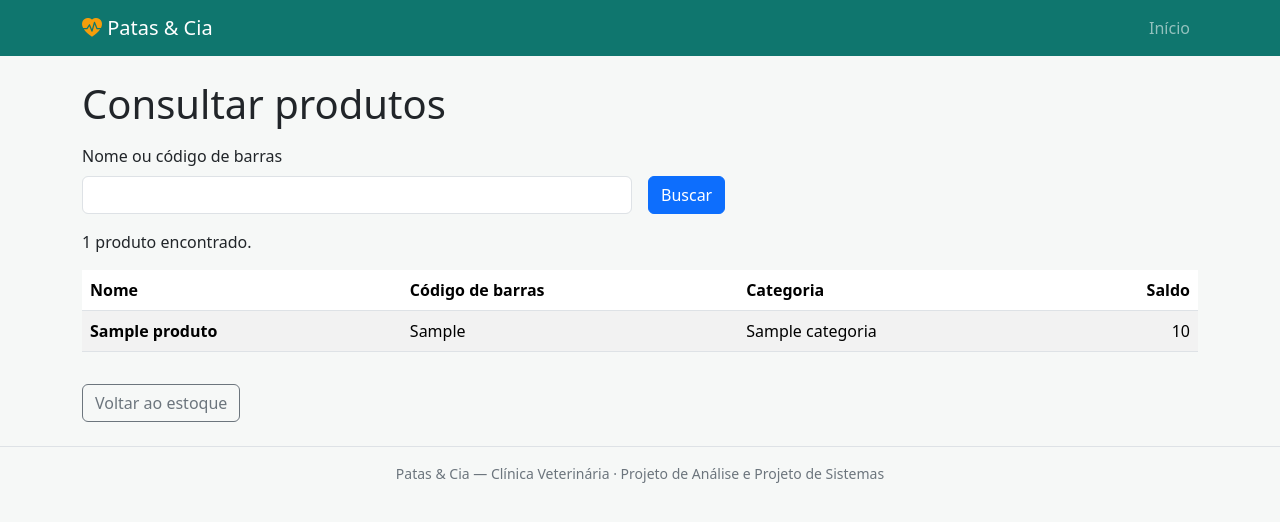
After one commit to fcgraciano/ClinicaVeterinaria, a PHP site: page /estoque/listar-produtos.php in a window 1280 px wide. The commit adds this page. Shown: the top 522 px of the page. Run offline with PHP 8.4, Linux system fonts and the light colour scheme; tables that the repository leaves empty hold one stand-in row (values such as "Sample post").

Commit message:
Estoque: criar listagem e busca de produtos

```diff
--- /dev/null
+++ b/estoque/api-produtos.php
@@ -0,0 +1,53 @@
+<?php
+header('Content-Type: application/json; charset=UTF-8');
+header('Cache-Control: no-store');
+
+if ($_SERVER['REQUEST_METHOD'] !== 'GET') {
+    header('Allow: GET');
+    http_response_code(405);
+    echo json_encode(['erro' => 'Método não permitido.']);
+    exit;
+}
+
+$busca = $_GET['busca'] ?? '';
+if (!is_string($busca) || !preg_match('/\A[^\p{C}]{0,150}\z/u', trim($busca))) {
+    http_response_code(400);
+    echo json_encode(['erro' => 'Informe uma busca válida com até 150 caracteres.']);
+    exit;
+}
+$busca = trim($busca);
+
+mysqli_report(MYSQLI_REPORT_ERROR | MYSQLI_REPORT_STRICT);
+try {
+    require __DIR__ . '/../includes/conexao.php';
+    $consulta = mysqli_prepare($conexao, "
+        SELECT p.nome, p.codigo_barras, c.nome AS categoria,
+               COALESCE(SUM(CASE m.tipo
+                   WHEN 'entrada' THEN CAST(m.quantidade AS DECIMAL(24,9))
+                   WHEN 'saida' THEN -CAST(m.quantidade AS DECIMAL(24,9))
+               END), 0) AS saldo
+        FROM produtos p
+        JOIN categorias c ON c.id = p.categoria_id
+        LEFT JOIN lotes l ON l.produto_id = p.id
+        LEFT JOIN movimentacoes m ON m.lote_id = l.id
+        WHERE ? = '' OR LOCATE(?, p.nome) > 0 OR LOCATE(?, p.codigo_barras) > 0
+        GROUP BY p.id, p.nome, p.codigo_barras, c.nome
+        ORDER BY p.nome, p.id
+    ");
+
+    try {
+        mysqli_stmt_bind_param($consulta, 'sss', $busca, $busca, $busca);
+        mysqli_stmt_execute($consulta);
+        $resultado = mysqli_stmt_get_result($consulta);
+        $produtos = mysqli_fetch_all($resultado, MYSQLI_ASSOC);
+        mysqli_free_result($resultado);
+    } finally {
+        mysqli_stmt_close($consulta);
+    }
+
+    echo json_encode(['produtos' => $produtos], JSON_UNESCAPED_UNICODE | JSON_THROW_ON_ERROR);
+} catch (mysqli_sql_exception | JsonException $excecao) {
+    error_log($excecao->getMessage());
+    http_response_code(500);
+    echo json_encode(['erro' => 'Não foi possível consultar os produtos. Tente novamente.']);
+}
--- a/estoque/index.php
+++ b/estoque/index.php
@@ -2,6 +2,6 @@
 
 <h1>Estoque</h1>
 
-<div class="alert alert-info">Módulo em construção.</div>
+<a class="btn btn-primary" href="listar-produtos.php">Consultar produtos</a>
 
 <?php include '../includes/rodape.php'; ?>
--- /dev/null
+++ b/estoque/listar-produtos.js
@@ -0,0 +1,66 @@
+'use strict';
+
+const formulario = document.querySelector('#busca-produtos');
+const campoBusca = formulario.elements.busca;
+const situacao = document.querySelector('#situacao-produtos');
+const tabela = document.querySelector('#tabela-produtos');
+const corpoTabela = tabela.querySelector('tbody');
+let consultaEmAndamento;
+
+async function carregarProdutos() {
+    consultaEmAndamento?.abort();
+    const consulta = new AbortController();
+    consultaEmAndamento = consulta;
+    const url = new URL(formulario.action);
+    url.searchParams.set('busca', campoBusca.value.trim());
+
+    tabela.hidden = true;
+    corpoTabela.replaceChildren();
+    situacao.classList.remove('text-danger');
+    situacao.textContent = 'Consultando produtos…';
+
+    try {
+        const resposta = await fetch(url, { signal: consulta.signal });
+        const dados = await resposta.json();
+        if (consulta.signal.aborted) {
+            return;
+        }
+        if (!resposta.ok || !Array.isArray(dados.produtos)) {
+            throw new Error(dados.erro || 'Resposta inválida da consulta.');
+        }
+        if (dados.produtos.length === 0) {
+            situacao.textContent = 'Nenhum produto encontrado.';
+            return;
+        }
+
+        const linhas = document.createDocumentFragment();
+        for (const produto of dados.produtos) {
+            const linha = document.createElement('tr');
+            const nome = document.createElement('th');
+            nome.scope = 'row';
+            nome.textContent = produto.nome;
+            linha.append(nome);
+            linha.insertCell().textContent = produto.codigo_barras;
+            linha.insertCell().textContent = produto.categoria;
+            const saldo = linha.insertCell();
+            saldo.className = 'text-end';
+            const valor = String(produto.saldo);
+            saldo.textContent = valor.includes('.') ? valor.replace(/0+$/, '').replace(/\.$/, '').replace('.', ',') : valor;
+            linhas.append(linha);
+        }
+        corpoTabela.append(linhas);
+        tabela.hidden = false;
+        situacao.textContent = dados.produtos.length === 1 ? '1 produto encontrado.' : `${dados.produtos.length} produtos encontrados.`;
+    } catch (erro) {
+        if (!consulta.signal.aborted) {
+            situacao.classList.add('text-danger');
+            situacao.textContent = 'Não foi possível consultar os produtos. Tente novamente.';
+        }
+    }
+}
+
+formulario.addEventListener('submit', (evento) => {
+    evento.preventDefault();
+    carregarProdutos();
+});
+carregarProdutos();
--- /dev/null
+++ b/estoque/listar-produtos.php
@@ -0,0 +1,35 @@
+<?php include __DIR__ . '/../includes/cabecalho.php'; ?>
+
+<h1 class="mb-3">Consultar produtos</h1>
+
+<form id="busca-produtos" class="row g-3 align-items-end mb-3" action="api-produtos.php" method="get">
+    <div class="col-md-6">
+        <label class="form-label" for="busca">Nome ou código de barras</label>
+        <input class="form-control" type="search" id="busca" name="busca" maxlength="150">
+    </div>
+    <div class="col-md-auto">
+        <button class="btn btn-primary" type="submit">Buscar</button>
+    </div>
+</form>
+
+<p id="situacao-produtos" role="status"></p>
+<noscript><p>Ative o JavaScript para consultar os produtos nesta tela.</p></noscript>
+
+<div id="tabela-produtos" class="table-responsive mb-3" hidden>
+    <table class="table table-striped align-middle">
+        <thead>
+            <tr>
+                <th scope="col">Nome</th>
+                <th scope="col">Código de barras</th>
+                <th scope="col">Categoria</th>
+                <th scope="col" class="text-end">Saldo</th>
+            </tr>
+        </thead>
+        <tbody></tbody>
+    </table>
+</div>
+
+<a class="btn btn-outline-secondary" href="index.php">Voltar ao estoque</a>
+<script src="listar-produtos.js" defer></script>
+
+<?php include __DIR__ . '/../includes/rodape.php'; ?>
```
